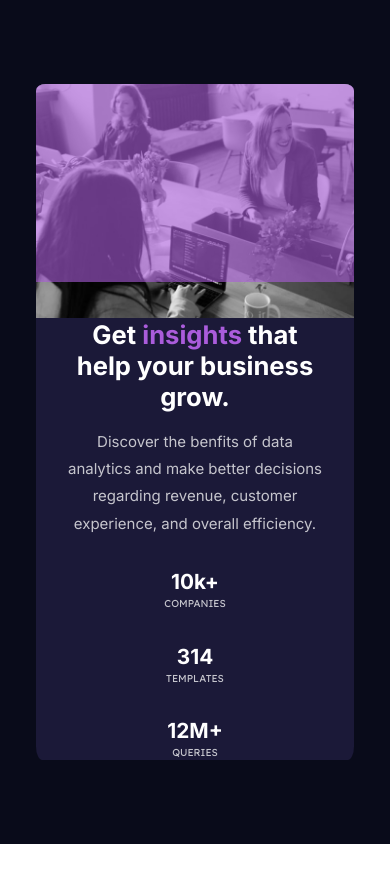
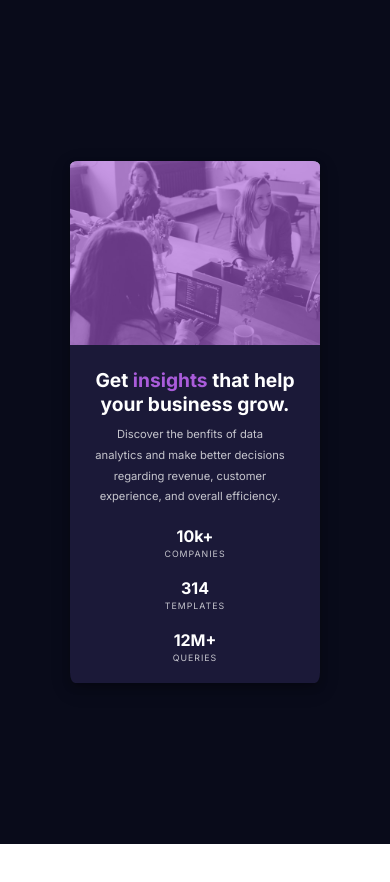
Before and after one commit to siddhantsingh-1/stats-preivew-component, a plain HTML site: page index.html in a window 390 px wide. After the commit the page ends 844 px from the top, so only its background shows below. Drawn offline with Linux system fonts and the light colour scheme.

Commit message:
mobile template finish

```diff
--- a/scss/_card.scss
+++ b/scss/_card.scss
@@ -1,13 +1,14 @@
 .main__card {
 	background-color: $blue-card-bg;
-    width: 318.75px;
-    height: 80vh;
-    margin: 0 auto;
+	width: 250px;
+    height: auto;
+	margin: 20px auto;
 	border-radius: 2%;
+    box-shadow: 0 4px 8px 0 rgba(0, 0, 0, 0.2), 0 6px 20px 0 rgba(0, 0, 0, 0.19);
 
 	.banner {
 		width: 100%;
-        height: 30%;
+		height: 10%;
 		position: relative;
 
 		img {
@@ -16,7 +17,7 @@
 		}
 
 		&::after {
-            content: '';
+			content: "";
 			width: 100%;
 			height: 100% - 2.3%;
 			background-color: $violet-accent;
@@ -37,8 +38,8 @@
 
 		h1 {
 			width: 100%;
-            font-size: 1.6rem;
-            margin-top: 2rem;
+			font-size: 1.2rem;
+			margin-top: 1.2rem;
 
 			span {
 				color: $violet-accent;
@@ -46,8 +47,10 @@
 		}
 
 		p {
-            line-height: 1.7rem;
-            margin-top: 1rem;
+			width: 95%;
+			line-height: 1.3rem;
+			font-size: 0.7rem;
+			margin-top: 0.5rem;
 		}
 
 		&__stats {
@@ -55,16 +58,19 @@
 			height: 33%;
 			flex-direction: column;
 			justify-content: space-around;
+			font-family: "Lexend Deca", sans-serif;
+            padding-bottom: 20px;
 
 			h1 {
-                font-size: 1.3rem;
+				font-size: 1rem;
 			}
 
 			h6 {
 				text-transform: uppercase;
+				letter-spacing: 1px;
+				font-size: 0.55rem;
 				font-weight: $regular;
-                font-family: 'Lexend Deca', sans-serif;
-                margin-top: 0.2rem;
+				margin-top: 0.1rem;
 			}
 		}
 	}
```
Also changed, not shown: css/main.css. Lines whose indentation alone changed are shown as unchanged.
